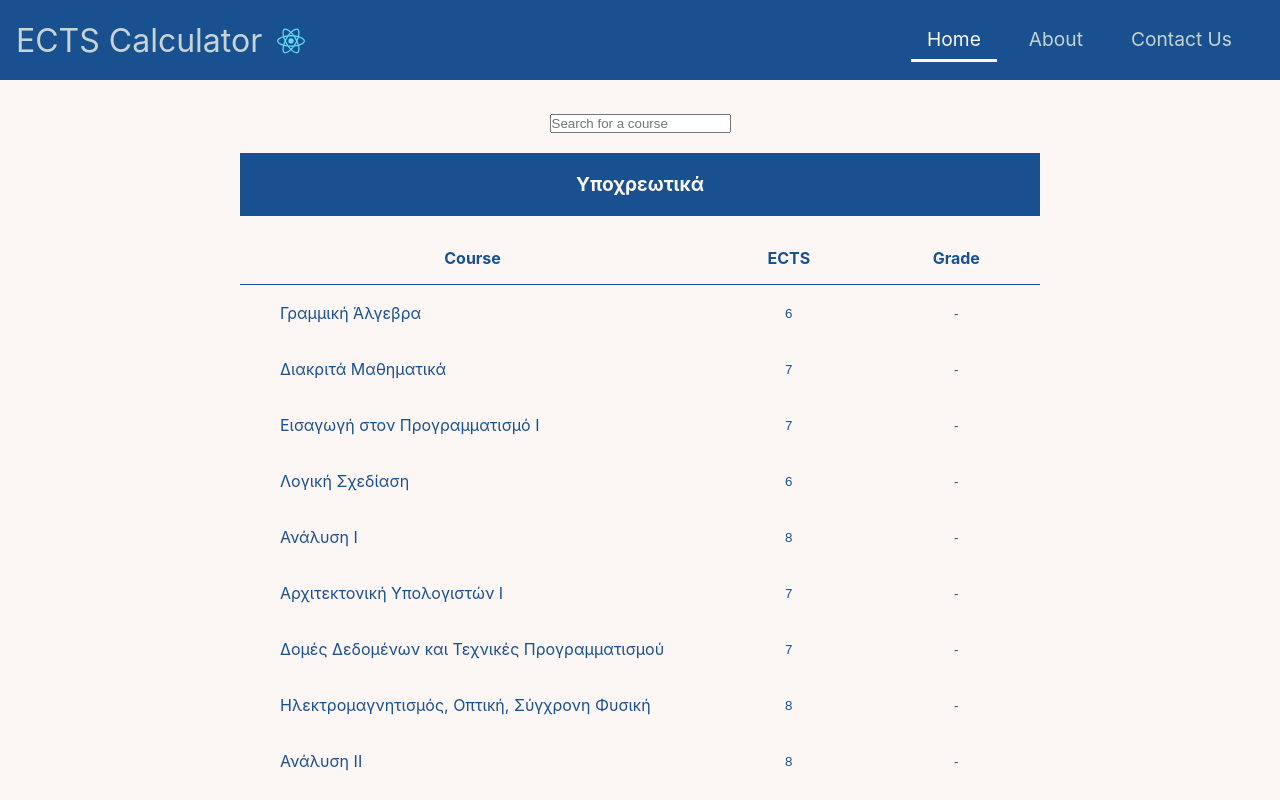
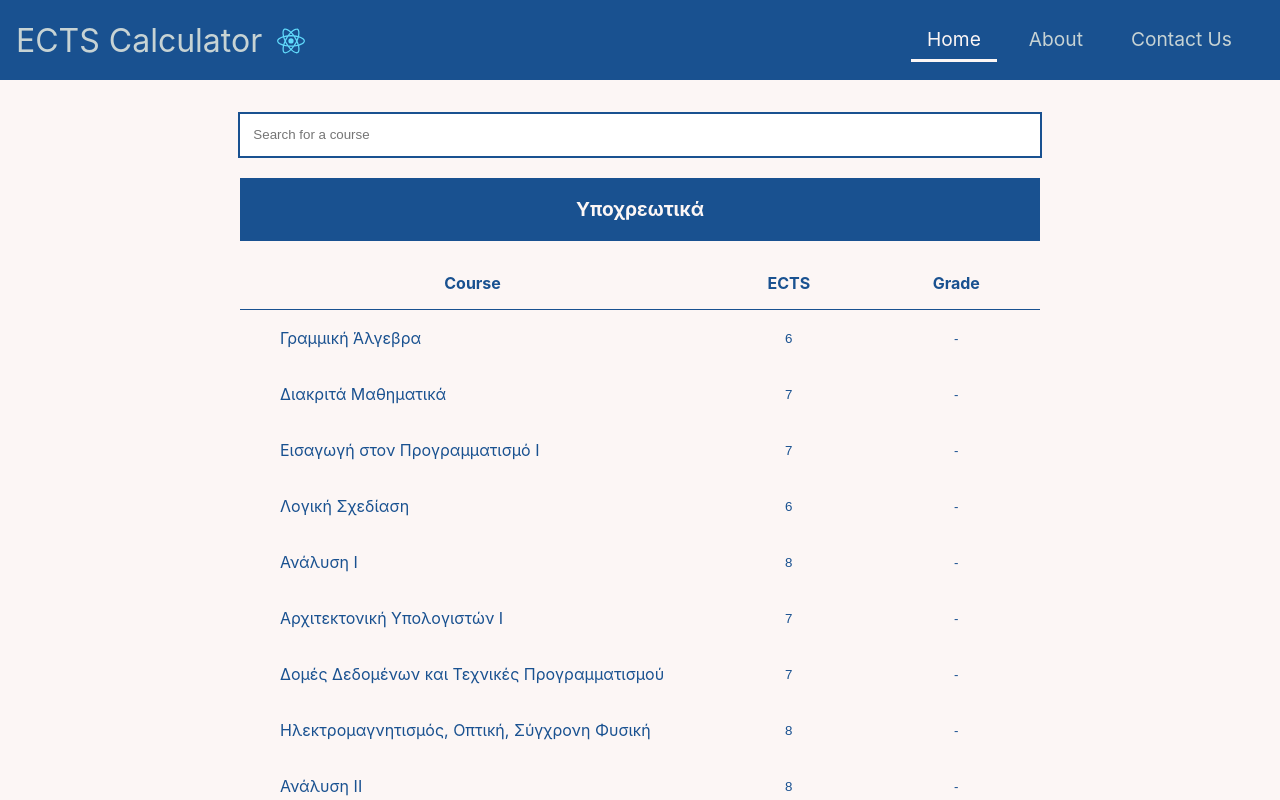
Before and after one commit to arxidamos/ECTS-Calculator, a React (Create React App) app: page / in a window 1280 px wide. Shown: the top 800 px of the page. Built offline with nearby package versions, Linux system fonts and the light colour scheme; the HTML template or start-up script is replaced by a standard one.

Commit message:
Added search bar on mainpage

```diff
--- a/src/components/Navigation/Navigation.js
+++ b/src/components/Navigation/Navigation.js
@@ -26,7 +26,6 @@ const Navigation = () => {
             ECTS Calculator
               <img className="logo" src={logo} alt="website logo" />
           </NavLink>
-
           <ul className={click ? "nav-menu active" : "nav-menu"}>
             <li className="nav-item">
               <NavLink
--- a/src/components/Pages/MainPage.js
+++ b/src/components/Pages/MainPage.js
@@ -4,6 +4,20 @@ import Search from '/home/dimos/Desktop/ectsTool/ects-tool/src/components/Search
 
 import checkmark from '/home/dimos/Desktop/ectsTool/ects-tool/src/checkmark.svg'
 import closemark from '/home/dimos/Desktop/ectsTool/ects-tool/src/empty.svg';
+
+const sanitize = (string) => {
+  return string
+    .toLowerCase()
+    .replace(/ά/g, "α")
+    .replace(/έ/g, "ε")
+    .replace(/ί/g, "ι")
+    .replace(/ή/g, "η")
+    .replace(/ό/g, "ο")
+    .replace(/ώ/g, "ω")
+    .replace(/ύ/g, "υ")
+    .replace(/\s/g, "")
+  ;
+};
 
 const MainPage = () => {
   const [courses, setCourses] = useState([
@@ -160,7 +174,9 @@ const MainPage = () => {
         <tbody id="section-compulsory">
           {courses
           .filter(course => course.type === "compulsory")
-          .filter(course => course.course.toLowerCase().includes(searchTerm.toLowerCase()))
+          .filter(course => sanitize(course.course)
+            .includes(sanitize(searchTerm)
+            ))
           .map((course, index) => (
             <tr className="course-row" key={index}>
               <td data-label="" className="course-cell" title={course.course}>
--- /dev/null
+++ b/src/components/Search/Search.css
@@ -0,0 +1,37 @@
+form {
+  width: 89%;
+  max-width: 800px;
+  margin: auto;
+  /* border-radius: 20px; */
+  border: 2px solid #195190;
+}
+
+form > input {
+  width: 100%;
+  height: 100%;
+  /* text-align: center; */
+  /* direction: rtl; */
+  border: none;
+  cursor: pointer;
+  padding: 1em;
+  box-sizing: border-box;
+  color: #195190;
+  background-color: #fcf6f5;
+}
+
+form > input {
+  background-color: #fff;
+}
+
+form > input:hover {
+  font-weight: bold;
+}
+
+form > input:focus {
+  cursor: unset;
+  background-color: #fff;
+  color: #111;
+  font-weight: bold;
+  outline: none;
+  border-bottom: 1px solid #195190;
+}
--- a/src/components/Search/Search.js
+++ b/src/components/Search/Search.js
@@ -1,4 +1,5 @@
-import React, { useState } from "react";
+import React, { useState } from 'react';
+import './Search.css'
 
 const Search = ({ searchTerm, setSearchTerm }) => {
   //   const [searchTerm, setSearchTerm] = useState("");
```
Lines whose indentation alone changed are shown as unchanged.
